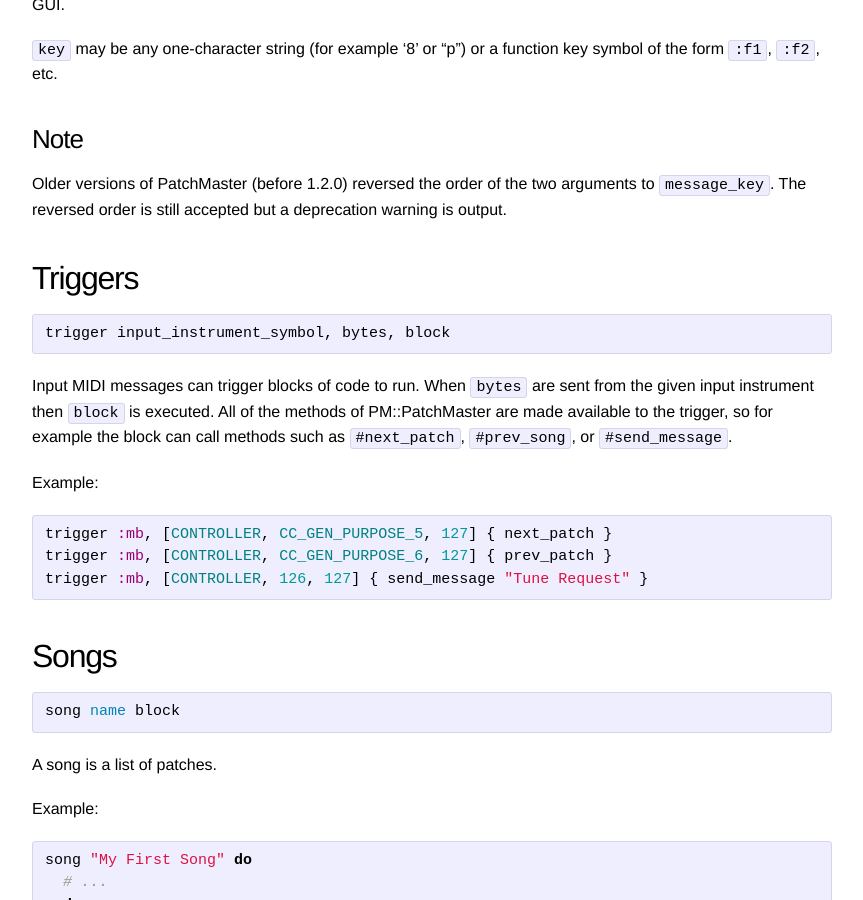
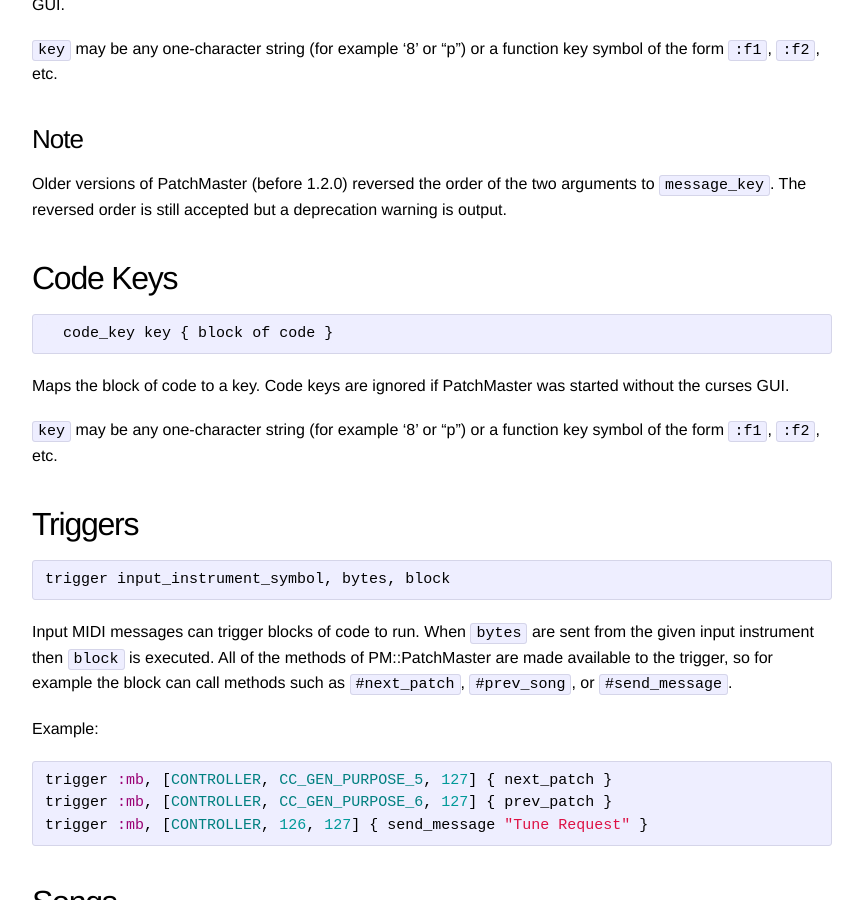
Before and after one commit to jimm/patchmaster, a Jekyll site: the page built from site/file-format.md, in a window 1280 px wide and 900 px high, scrolled down 3652 px. Shown: the whole window, without its empty margins (208-1071 px from the left). Built offline with Jekyll 4.4.1, drawn with Linux system fonts in a browser that asks for light colours.

Commit message:
code_key docs

```diff
--- a/site/file-format.md
+++ b/site/file-format.md
@@ -174,6 +174,18 @@ key symbol of the form `:f1`, `:f2`, etc.
 Older versions of PatchMaster (before 1.2.0) reversed the order of the two
 arguments to `message_key`. The reversed order is still accepted but a
 deprecation warning is output.
+
+## Code Keys
+
+{% highlight ruby %}
+  code_key key { block of code }
+{% endhighlight %}
+
+Maps the block of code to a key. Code keys are ignored if PatchMaster was
+started without the curses GUI.
+
+`key` may be any one-character string (for example '8' or "p") or a function
+key symbol of the form `:f1`, `:f2`, etc.
 
 ## Triggers
 
```
Also changed, not shown: www/org/changes.org (+7 -0 lines), www/org/file_format.org (+12 -0 lines).
